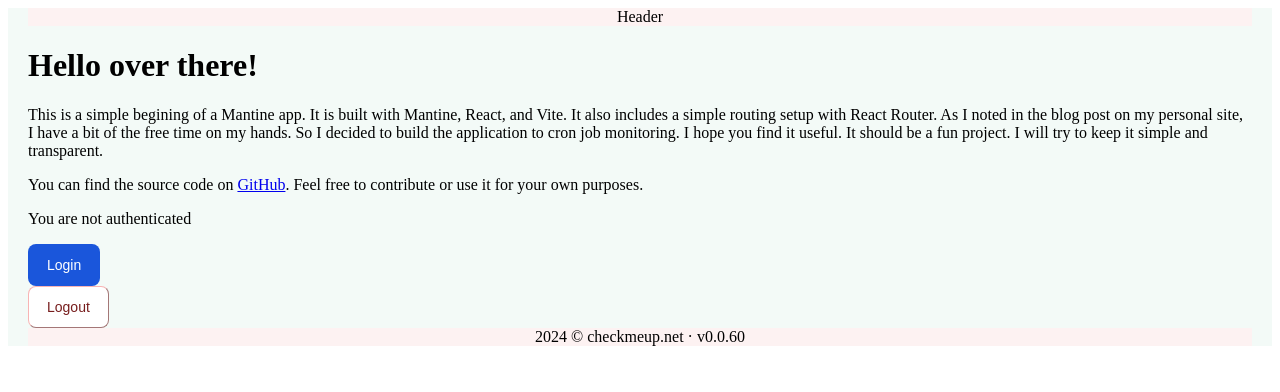
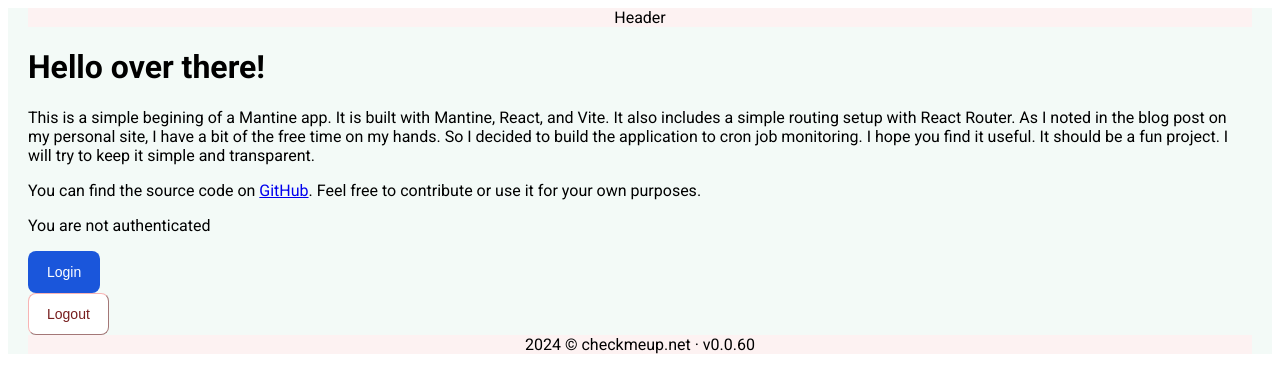
Before and after one commit to checkmeup/web, a React (Vite) app: page / in a window 1280 px wide. Shown: the top 392 px of the page. Built offline with nearby package versions, Linux system fonts and the light colour scheme.

Commit message:
chore: add google fonts

```diff
--- a/index.html
+++ b/index.html
@@ -1,12 +1,18 @@
-<!DOCTYPE html>
+<!doctype html>
 <html lang="en">
   <head>
     <meta charset="UTF-8" />
     <link rel="icon" type="image/svg+xml" href="/favicon.svg" />
     <meta name="viewport" content="width=device-width, initial-scale=1.0" />
     <title>checkmeup.net</title>
+    <link rel="preconnect" href="https://fonts.googleapis.com" />
+    <link rel="preconnect" href="https://fonts.gstatic.com" crossorigin />
+    <link
+      href="https://fonts.googleapis.com/css2?family=Roboto:ital,wght@0,100;0,300;0,400;0,500;0,700;0,900;1,100;1,300;1,400;1,500;1,700;1,900&display=swap"
+      rel="stylesheet"
+    />
   </head>
-  <body>
+  <body class="font-body">
     <div id="root"></div>
     <script type="module" src="/src/index.tsx"></script>
   </body>
--- a/tailwind.config.js
+++ b/tailwind.config.js
@@ -1,8 +1,30 @@
-import flowbite from 'flowbite-react/tailwind';
+import flowbite from 'flowbite-react/tailwind'
 
 export default {
   content: ['./index.html', './src/**/*.{js,ts,jsx,tsx}', flowbite.content()],
   corePlugins: { preflight: false },
-  theme: { extend: {} },
   plugins: [flowbite.plugin()],
-};
+  darkMode: 'class',
+  theme: {
+    extend: {
+      colors: {
+        primary: {
+          50: '#eff6ff',
+          100: '#dbeafe',
+          200: '#bfdbfe',
+          300: '#93c5fd',
+          400: '#60a5fa',
+          500: '#3b82f6',
+          600: '#2563eb',
+          700: '#1d4ed8',
+          800: '#1e40af',
+          900: '#1e3a8a',
+          950: '#172554',
+        },
+      },
+    },
+    fontFamily: {
+      body: ['Roboto', 'sans-serif'],
+    },
+  },
+}
```
